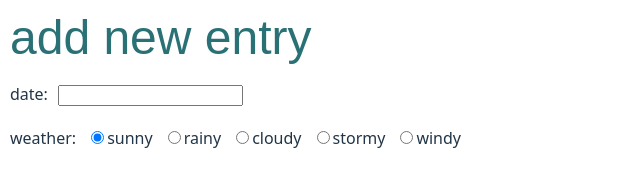
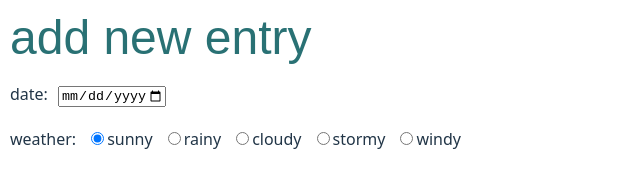
Before and after one commit to shonaloujacks/full-stack-open-university-helsinki, a React (Vite) app in the folder part9/flight-diary-app/flight-diary-frontend/: page / in a window 1280 px wide. Shown: the top 173 px of the page, without its empty margins (0-640 px from the left). Built offline with nearby package versions, Linux system fonts and the light colour scheme; no server answers.

Commit message:
date calendar added

```diff
--- a/part9/flight-diary-app/flight-diary-frontend/src/components/NewDiaryForm.tsx
+++ b/part9/flight-diary-app/flight-diary-frontend/src/components/NewDiaryForm.tsx
@@ -40,7 +40,9 @@ const NewDiaryForm = ({diaries, setDiaries}: NewDiaryFormProp, ) => {
           date:
         <label>
         <input
+          type="date"
           value={date}
+          max={new Date().toISOString().split('T')[0]}
           onChange={(event) => setDate(event.target.value)}/>
           </label>
           </div>
```
